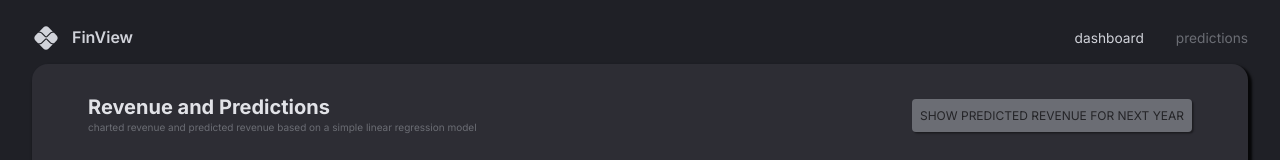
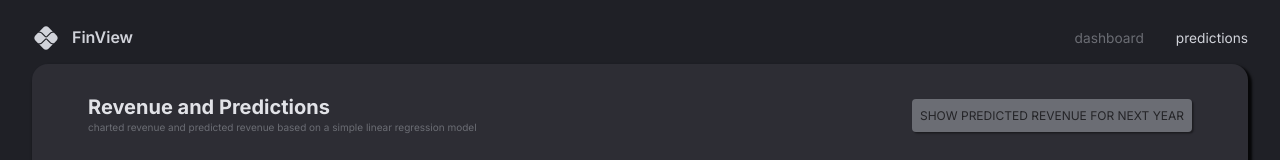
Before and after one commit to mrAJAY1/FinView, a React (Vite) app in the folder client/: page /predictions in a window 1280 px wide. Shown: the top 160 px of the page. Built offline with nearby package versions, Linux system fonts and the light colour scheme; no server answers.

Commit message:
navbar bux fix

```diff
--- a/client/src/scenes/navbar/index.tsx
+++ b/client/src/scenes/navbar/index.tsx
@@ -1,13 +1,16 @@
 import { useState } from "react";
-import { Link } from "react-router-dom";
+import { Link, useLocation } from "react-router-dom";
 import { Box, Typography, useTheme } from "@mui/material";
 import { Pix as PixIcon } from "@mui/icons-material";
 import FlexBetween from "@/components/FlexBetween";
-type Props = {};
 type NavLinkTypes = "dashboard" | "predictions";
-const Navbar = (props: Props) => {
+const Navbar = () => {
   const { palette } = useTheme();
-  const [selected, setSelected] = useState<NavLinkTypes>("dashboard");
+  const location = useLocation();
+  const [selected, setSelected] = useState<NavLinkTypes>(
+    location.pathname === "/" ? "dashboard" : "predictions"
+  );
+
   return (
     <FlexBetween mb="0.25rem" p="0.5rem 0rem" color={palette.grey[300]}>
       {/* LEFT SIDE */}
```
